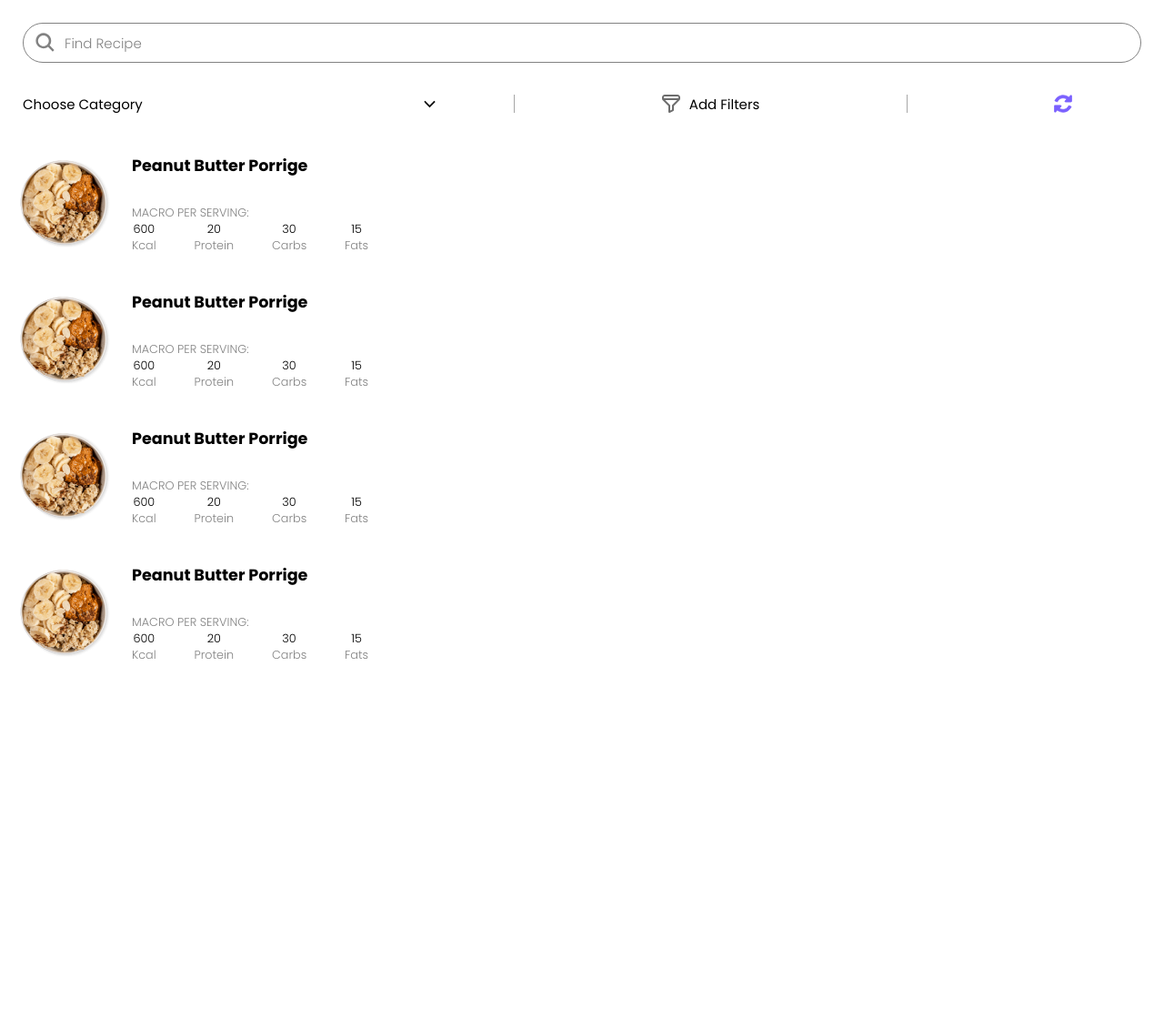
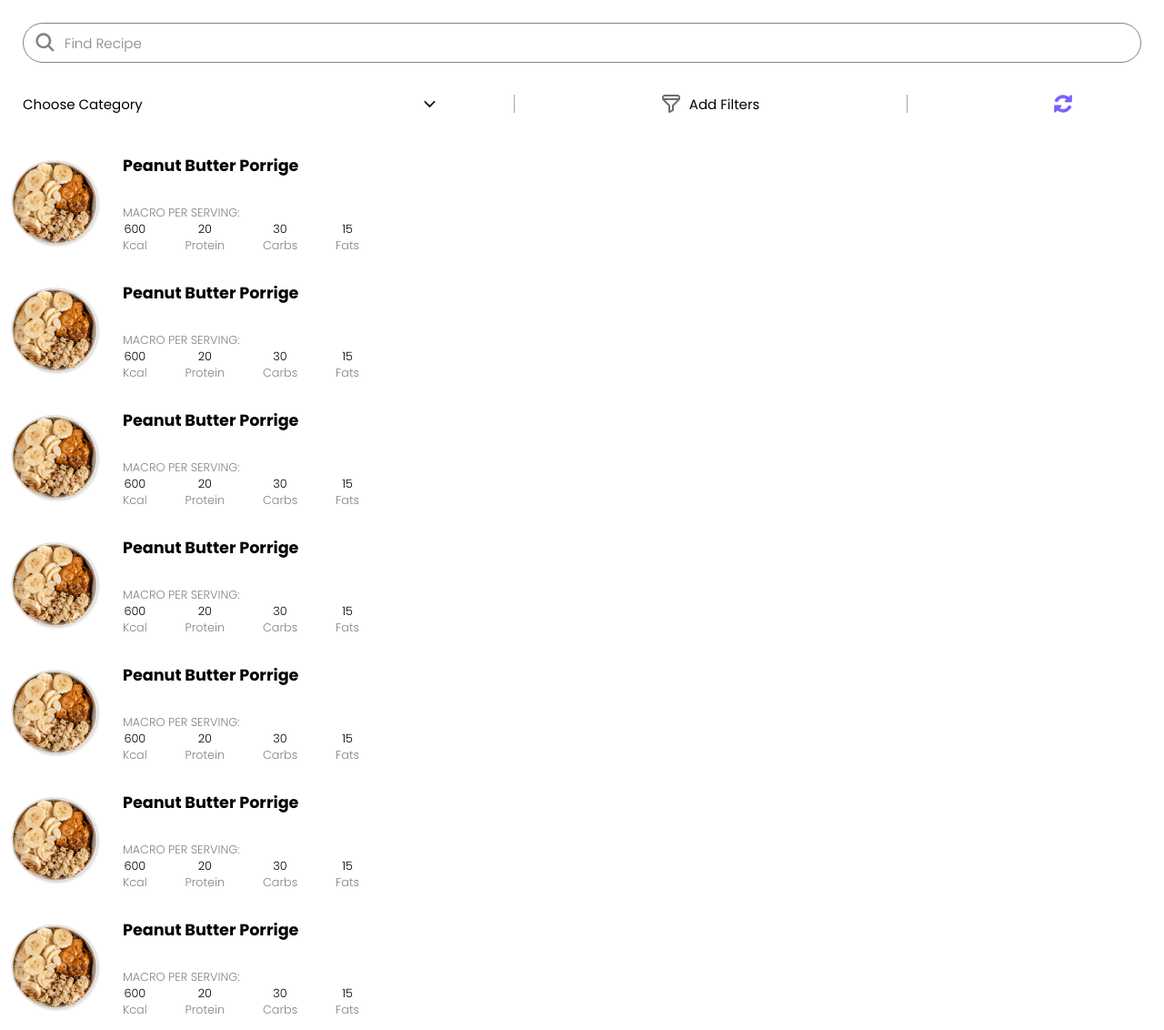
Before and after one commit to DawidKopys/find-recipe-app, a React app: page / in a window 1280 px wide. Shown: the top 1132 px of the page at 91% size. Before the commit the page ends 800 px from the top, so only its background shows below. Built offline with nearby package versions, Linux system fonts and the light colour scheme.

Commit message:
Minor layout adjusment, add more recipes

```diff
--- a/src/FindRecipeApp.css
+++ b/src/FindRecipeApp.css
@@ -28,8 +28,7 @@
   display: grid;
   grid-template-columns: 105px 1fr;
   gap: 20px;
-  margin: 20px;
-  margin-bottom: 10px;
+  margin: 10px;
 }
 
 .recipe-card img {
--- a/src/recipes.js
+++ b/src/recipes.js
@@ -25,6 +25,30 @@ const recipes = [
     macro: { calories: 600, protein: 20, carbs: 30, fats: 15 },
     image: PorrigeImage,
   },
+  {
+    id: 5,
+    name: 'Peanut Butter Porrige',
+    macro: { calories: 600, protein: 20, carbs: 30, fats: 15 },
+    image: PorrigeImage,
+  },
+  {
+    id: 6,
+    name: 'Peanut Butter Porrige',
+    macro: { calories: 600, protein: 20, carbs: 30, fats: 15 },
+    image: PorrigeImage,
+  },
+  {
+    id: 7,
+    name: 'Peanut Butter Porrige',
+    macro: { calories: 600, protein: 20, carbs: 30, fats: 15 },
+    image: PorrigeImage,
+  },
+  {
+    id: 8,
+    name: 'Peanut Butter Porrige',
+    macro: { calories: 600, protein: 20, carbs: 30, fats: 15 },
+    image: PorrigeImage,
+  },
 ];
 
 export default recipes;
```
